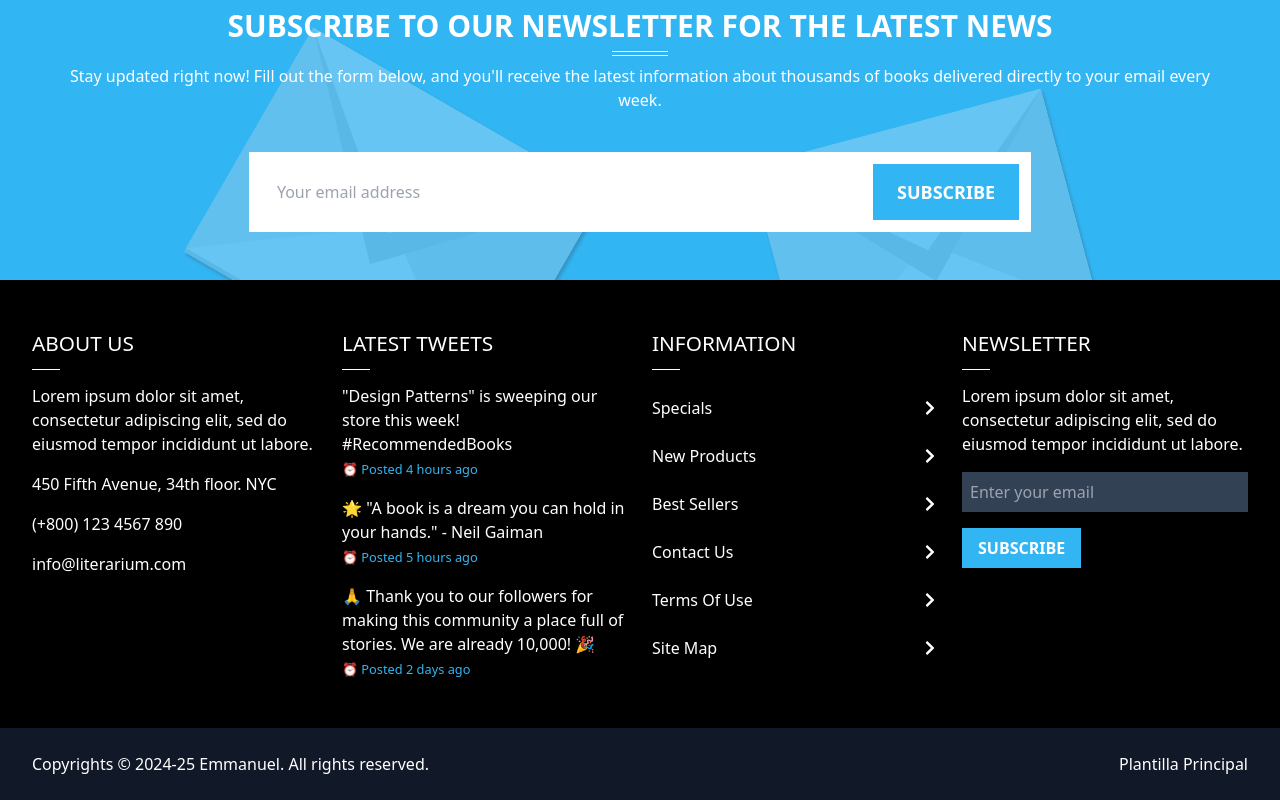
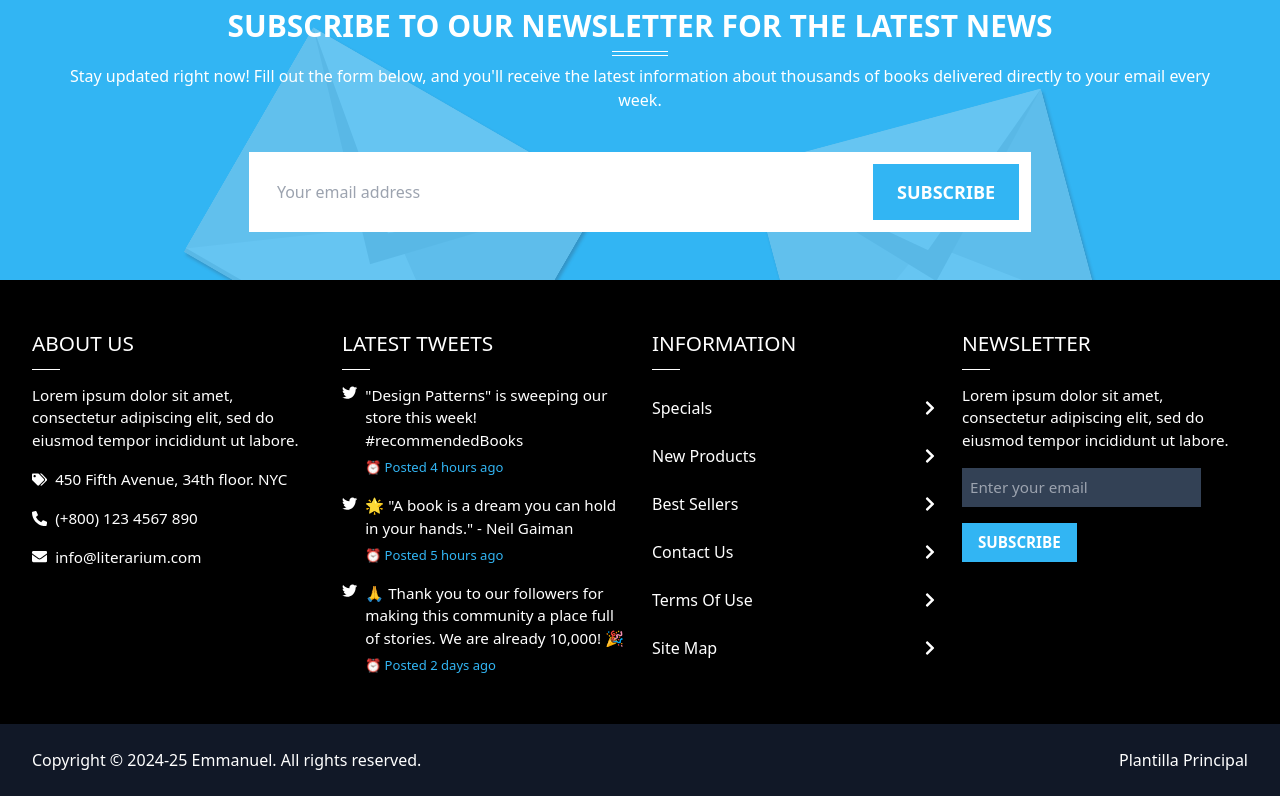
Before and after one commit to emmanuel-cruz-dev/literarium, a React (Vite) app: page / in a window 1280 px wide. Shown: the part 7126-7926 px from the top of the page. Built offline with nearby package versions, Linux system fonts and the light colour scheme.

Commit message:
estructura y clases Latest Tweets

```diff
--- a/src/components/Footer.tsx
+++ b/src/components/Footer.tsx
@@ -1,3 +1,4 @@
+import { FaTags, FaPhoneAlt, FaEnvelope, FaTwitter } from "react-icons/fa";
 import { FC } from "react";
 import { FaChevronRight } from "react-icons/fa";
 
@@ -38,10 +39,23 @@ const Footer = () => {
               Lorem ipsum dolor sit amet, consectetur adipiscing elit, sed do
               eiusmod tempor incididunt ut labore.
             </li>
-            <li>450 Fifth Avenue, 34th floor. NYC</li>
-            <li>(+800) 123 4567 890</li>
             <li>
-              <a href="#">info@literarium.com</a>
+              <FaTags />
+              450 Fifth Avenue, 34th floor. NYC
+            </li>
+            <li>
+              <FaPhoneAlt />
+              (+800) 123 4567 890
+            </li>
+            <li>
+              <FaEnvelope />
+              <a
+                target="_blank"
+                href="https://kodeforest.net/html/books/store/index.html"
+                title="Main Template"
+              >
+                info@literarium.com
+              </a>
             </li>
           </ul>
         </div>
@@ -49,25 +63,28 @@ const Footer = () => {
         <div>
           <h2 className="footer__list-title">Latest Tweets</h2>
           <ul className="footer__list-container">
-            <li>
+            <li className="footer__tweets">
+              <FaTwitter />
               <p>
                 "Design Patterns" is sweeping our store this week!
-                #RecommendedBooks
+                #recommendedBooks
+                <span>⏰ Posted 4 hours ago</span>
               </p>
-              <span>⏰ Posted 4 hours ago</span>
             </li>
-            <li>
+            <li className="footer__tweets">
+              <FaTwitter />
               <p>
                 🌟 "A book is a dream you can hold in your hands." - Neil Gaiman
+                <span>⏰ Posted 5 hours ago</span>
               </p>
-              <span>⏰ Posted 5 hours ago</span>
             </li>
-            <li>
+            <li className="footer__tweets">
+              <FaTwitter />
               <p>
                 🙏 Thank you to our followers for making this community a place
                 full of stories. We are already 10,000! 🎉
+                <span>⏰ Posted 2 days ago</span>
               </p>
-              <span>⏰ Posted 2 days ago</span>
             </li>
           </ul>
         </div>
@@ -103,7 +120,7 @@ const Footer = () => {
       </article>
       <article className="bg-gray-900 px-4 py-12 lg:py-6 lg:px-8 mx-auto flex flex-col lg:flex-row gap-4 justify-between items-center text-center">
         <span>
-          Copyrights © 2024-25{" "}
+          Copyright © 2024-25{" "}
           <a
             className="hover:underline"
             href="https://emmanuel-cruz.netlify.app/"
--- a/src/styles/App.css
+++ b/src/styles/App.css
@@ -661,10 +661,31 @@ body {
   display: flex;
   flex-direction: column;
   gap: 1rem;
+  font-size: 0.95em;
+}
+
+.footer__list-container li {
+  display: flex;
+  align-items: center;
+  gap: 0.5rem;
+}
+
+.footer__list-container .footer__tweets {
+  align-items: baseline;
+}
+
+.footer__list-container .footer__tweets svg {
+  flex-shrink: 0;
+}
+
+.footer__tweets p {
+  display: flex;
+  flex-direction: column;
 }
 
 .footer__list-container span {
-  font-size: 0.8em;
+  margin-top: 0.4rem;
+  font-size: 0.86em;
   color: var(--accent-color);
 }
 
```
